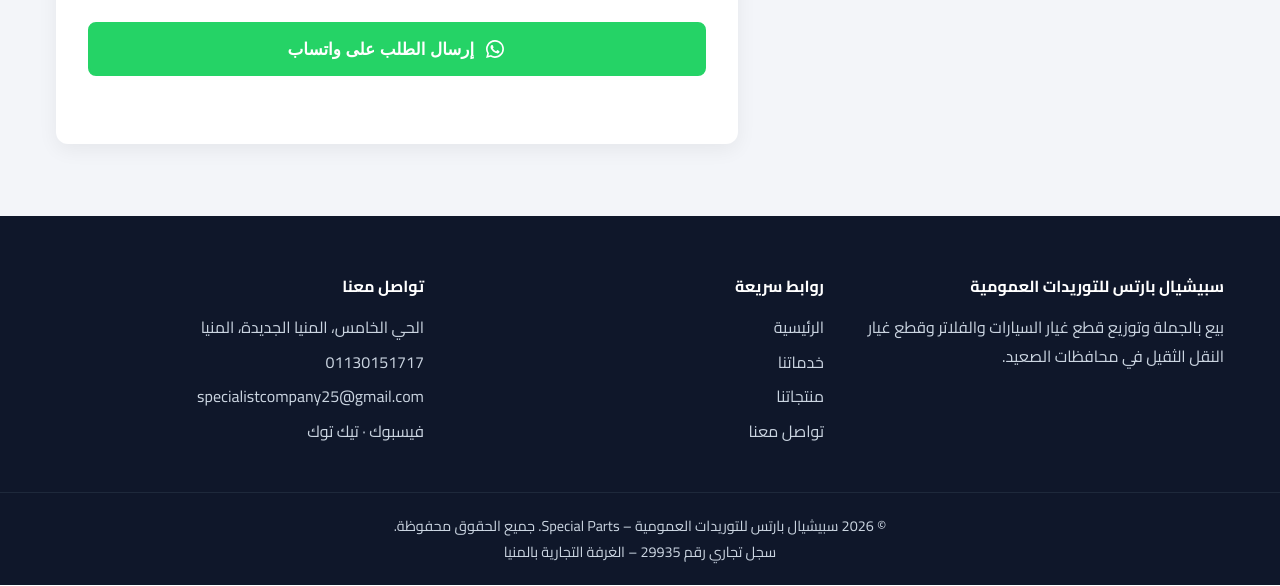
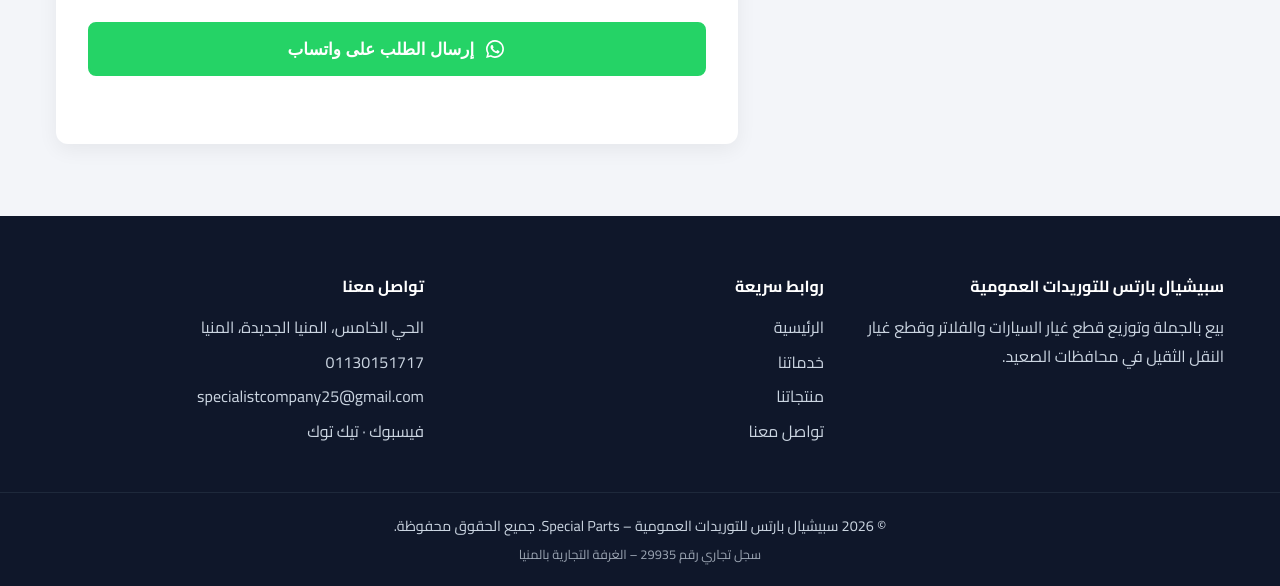
Before and after one commit to SPECIALPARTS/specialparts.github.io, a plain HTML site: page index.html in a window 1280 px wide. Shown: the part 3820-4406 px from the top of the page. Drawn offline with Linux system fonts and the light colour scheme.

Commit message:
Add files via upload

```diff
--- a/css/style.css
+++ b/css/style.css
@@ -459,3 +459,4 @@
 .p-real-strip { display: flex; gap: 12px; overflow-x: auto; padding-bottom: 8px; scroll-snap-type: x mandatory; }
 .p-real-strip img { height: 260px; width: auto; max-width: none; border-radius: var(--radius); box-shadow: var(--shadow); scroll-snap-align: start; background: #fff; }
 @media (max-width: 560px) { .p-real-strip img { height: 200px; } }
+.footer-bottom .legal { font-size: .8rem; opacity: .75; margin-top: 4px; }
```
